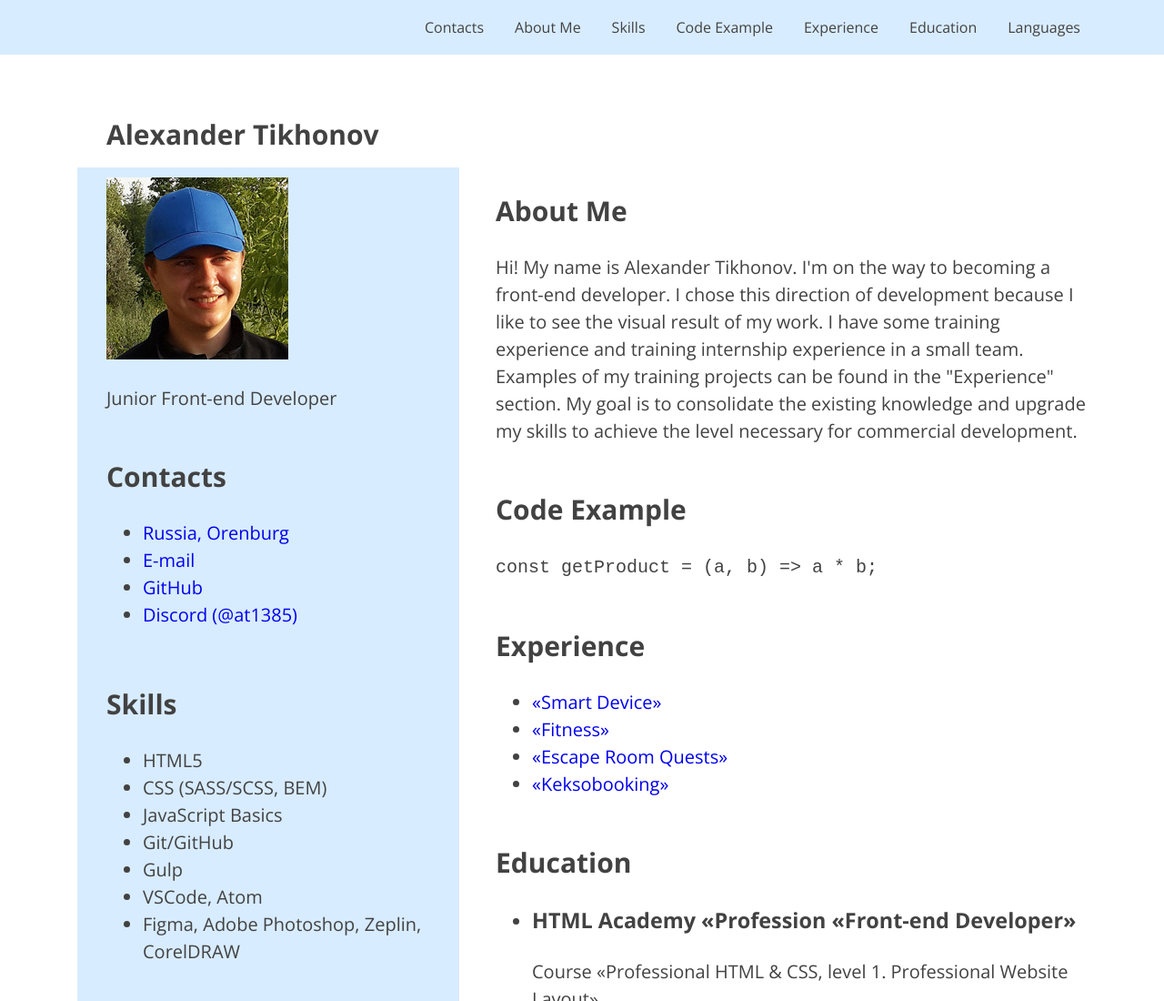
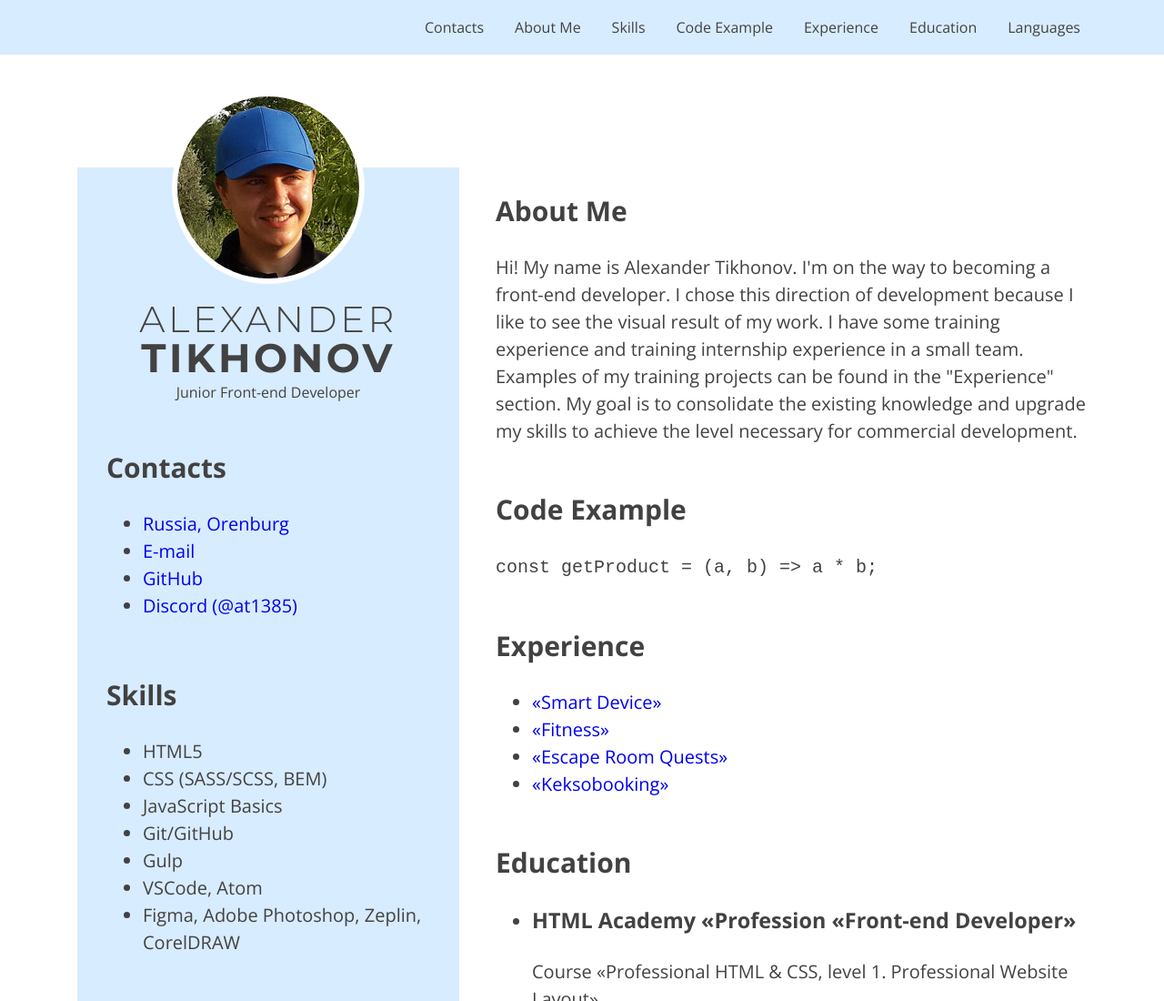
Before and after one commit to at1385/rsschool-cv, a website: page source/index.html in a window 1280 px wide. Shown: the top 1100 px of the page at 91% size. Drawn offline with nearby package versions, Linux system fonts and the light colour scheme; files that its build step writes are made by us from their sources.

Commit message:
feat: add person styles

```diff
--- /dev/null
+++ b/source/sass/blocks/person.scss
@@ -0,0 +1,58 @@
+.person {
+  display: flex;
+  flex-wrap: wrap;
+  justify-content: center;
+  max-width: 356px;
+  margin-right: auto;
+  margin-left: auto;
+
+  h2 {
+    margin: 0;
+    margin-bottom: 4px;
+
+    font-family: "Montserrat", "Arial", sans-serif;
+    font-weight: 700;
+    font-size: 44px;
+    line-height: 1;
+    text-align: center;
+    letter-spacing: 0.08em;
+    text-transform: uppercase;
+  }
+
+  p {
+    margin: 0;
+
+    font-size: 16px;
+  }
+}
+
+.person__thin-heading-part {
+  font-weight: 300;
+  font-size: 40px;
+}
+
+.person__image {
+  order: -1;
+  margin-bottom: 15px;
+
+  border: 6px solid $lightest;
+  border-radius: 50%;
+
+  overflow: hidden;
+
+  img {
+    vertical-align: middle;
+  }
+}
+
+@media (max-width: $mobile-middle-width) {
+  .person {
+    h2 {
+      font-size: 37px;
+    }
+  }
+
+  .person__thin-heading-part {
+    font-size: 33px;
+  }
+}
--- a/source/sass/style.scss
+++ b/source/sass/style.scss
@@ -7,5 +7,6 @@
 @import "blocks/main-nav.scss";
 @import "blocks/site-menu.scss";
 @import "blocks/page-header.scss";
+@import "blocks/person.scss";
 @import "blocks/page-main.scss";
 // @import "blocks";
```
